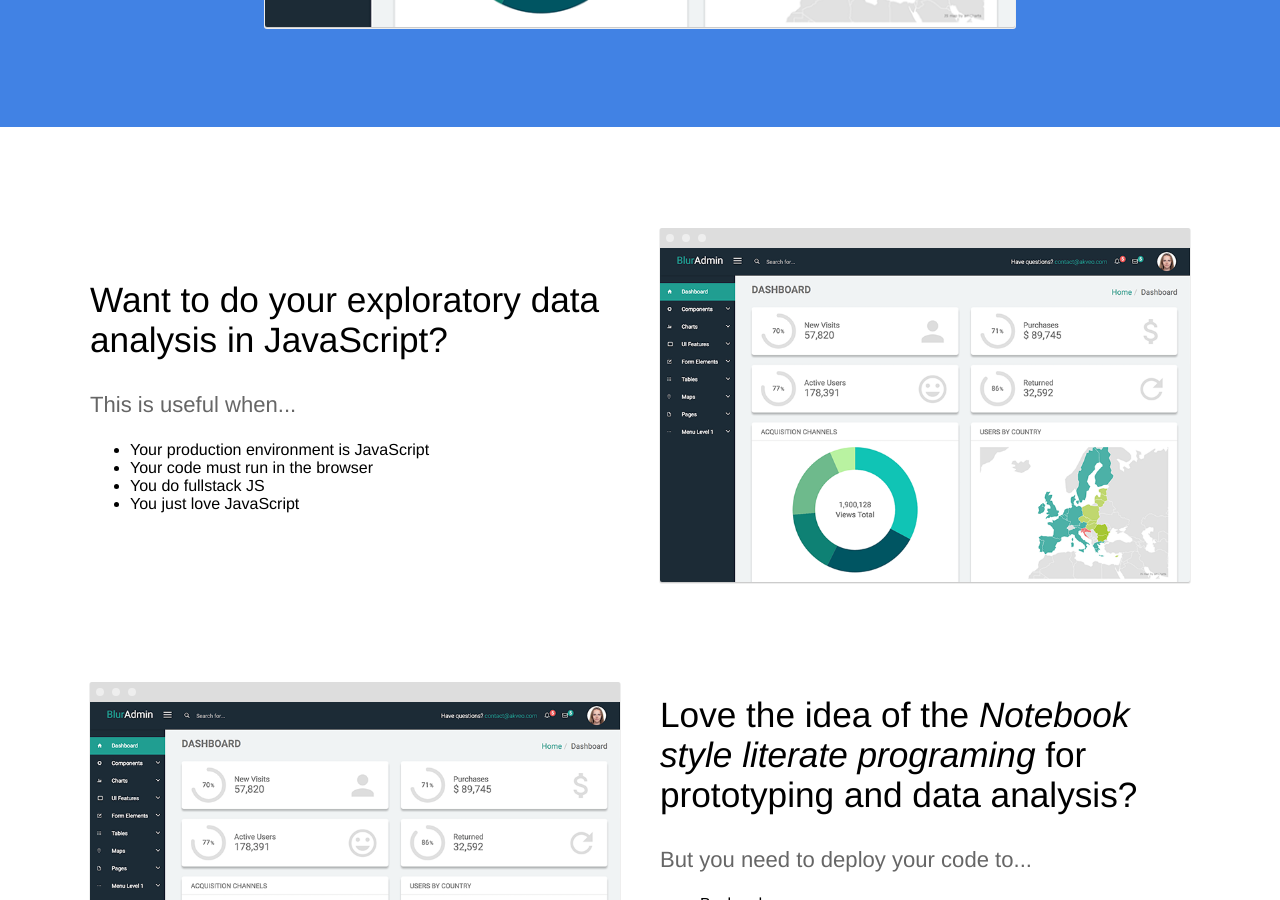
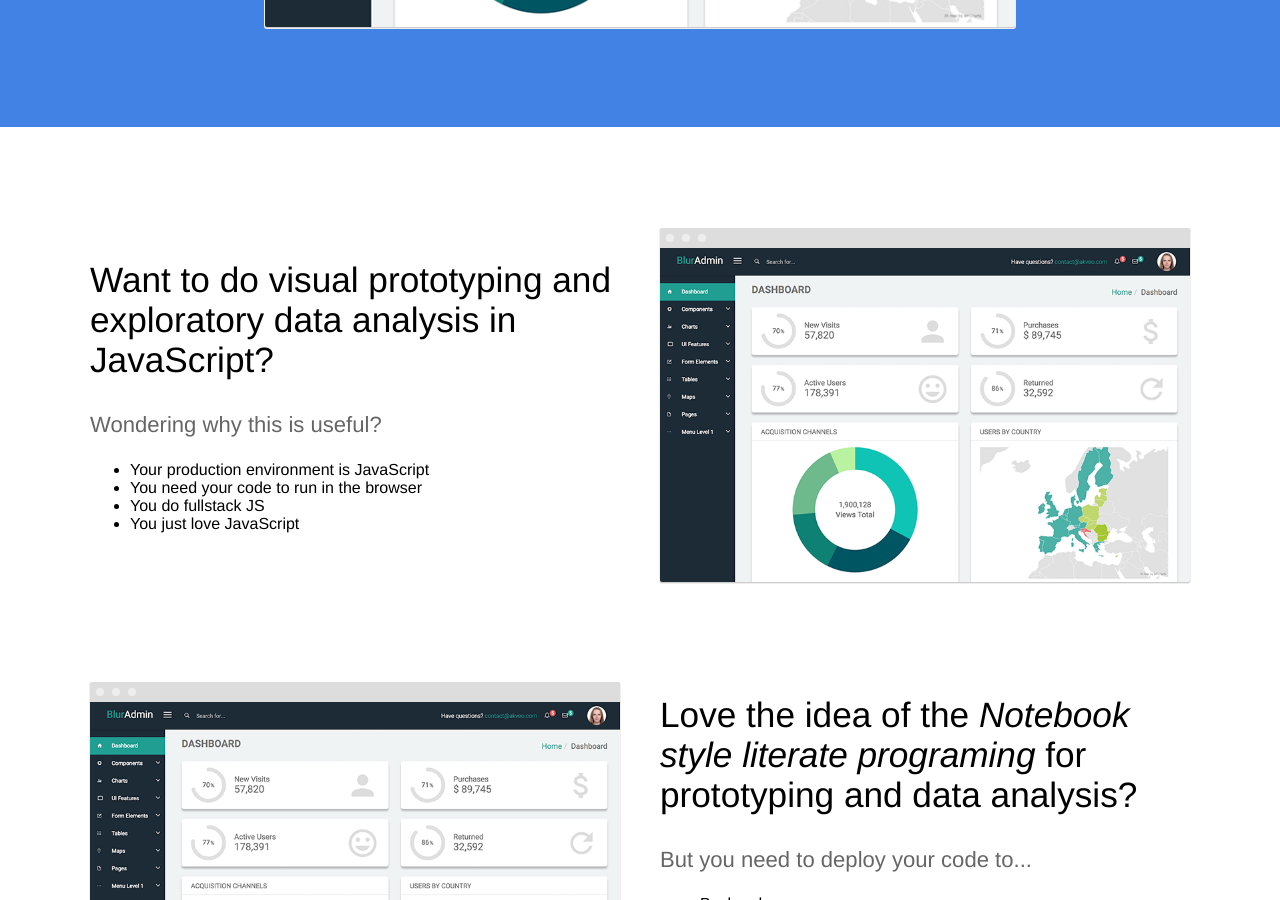
Before and after one commit to ashleydavis/data-forge-notebook-landing-page, a Jekyll site: the page built from index.html, in a window 1280 px wide and 900 px high, scrolled down 891 px. Built offline with Jekyll 4.4.1, drawn with Linux system fonts in a browser that asks for light colours; some of the changed text lies outside the part shown.

Commit message:
Updated text.

```diff
--- a/index.html
+++ b/index.html
@@ -16,11 +16,11 @@
 	<section>
 		<div class="container flex">
 			<div class="text editable">
-                <h2>Want to do your exploratory data analysis in JavaScript?</h2>
-                <p>This is useful when...</p>
+                <h2>Want to do visual prototyping and exploratory data analysis in JavaScript?</h2>
+                <p>Wondering why this is useful?</p>
                 <ul>
                     <li>Your production environment is JavaScript</li>
-                    <li>Your code must run in the browser</li>
+                    <li>You need your code to run in the browser</li>
                     <li>You do fullstack JS</li>
                     <li>You just love JavaScript</li>
                 </ul>
@@ -89,6 +89,12 @@
                 <h3>Features</h3>
                 <ul>
                     <li>
+                        Efficient lazy evaluation of code cells and caching of results.
+                    </li>
+                    <li>
+                        Data formats: JSON, CSV, XML, YAML
+                    </li>
+                    <li>
                         Data formats: JSON, CSV, XML, YAML
                     </li>
                     <li>
```
